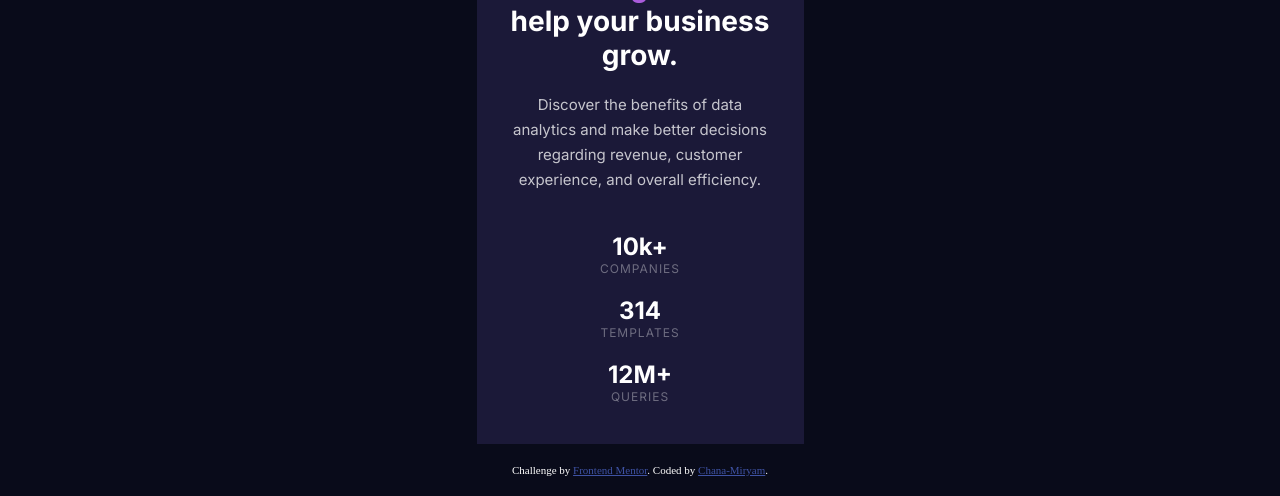
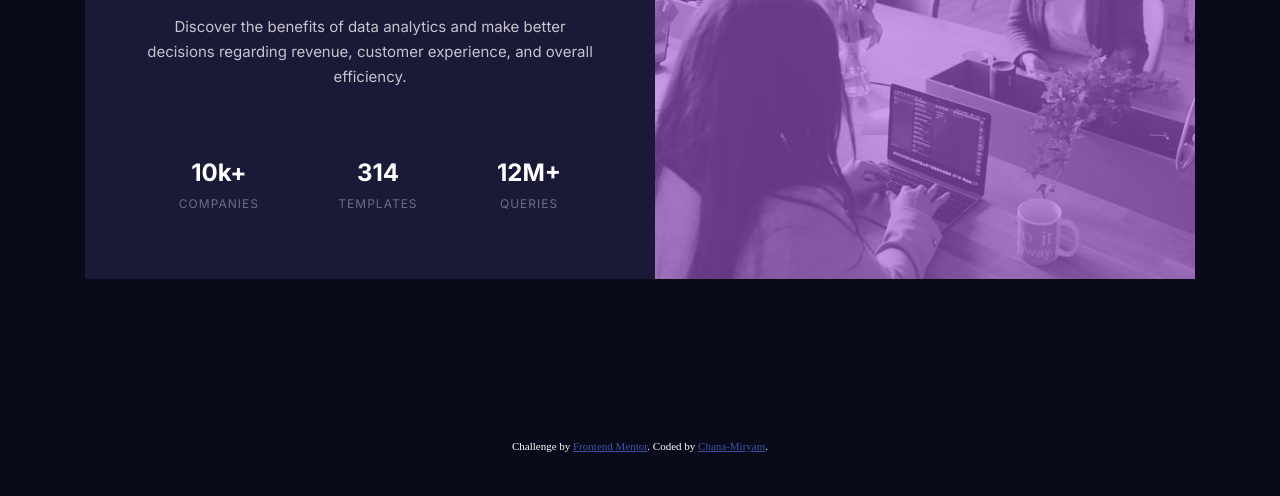
Before and after one commit to Chana-Miryam/stats-preview-card-component, a plain HTML site: page index.html in a window 1280 px wide. Shown: the part 328-824 px from the top of the page. After the commit the page ends 800 px from the top, so only its background shows below. Drawn offline with Linux system fonts and the light colour scheme.

Commit message:
Desktop version

```diff
--- a/index.html
+++ b/index.html
@@ -31,7 +31,6 @@
     <!--Title -->
     <title>Frontend Mentor | Stats preview card component</title>
 
-    <!-- Feel free to remove these styles or customise in your own stylesheet 👍 -->
   </head>
 
   <body>
@@ -44,6 +43,11 @@
                 <img
                   class="image--mobile"
                   src="images\image-header-mobile.jpg"
+                  alt="Women working at cafe"
+                />
+                <img
+                  class="image--desktop"
+                  src="images\image-header-desktop.jpg"
                   alt="Women working at cafe"
                 />
               </section>
@@ -65,14 +69,25 @@
               </p>
               <br />
               <br />
+
+              <div class = "text text__stats--grid">
+              <div class="text text__stats--1">
               <div class="text text__stats">10k+</div>
               <div class="text text__stats-captions">companies</div>
+              </div>
+
               <br />
+              <div class="text text__stats--2">
               <div class="text text__stats">314</div>
               <div class="text text__stats-captions">templates</div>
+              </div>
+
               <br />
+              <div class="text text__stats--3">
               <div class="text text__stats">12M+</div>
               <div class="text text__stats-captions">queries</div>
+              </div>
+              </div>
               <br />
               <br />
             </div>
--- a/styles.css
+++ b/styles.css
@@ -27,7 +27,7 @@
   --font-size-stats-captions: 0.75rem;
 }
 
-/* Allignment Styling */
+/* Alignment Styling */
 
 .page-container {
   position: relative;
@@ -45,6 +45,10 @@
   margin-left: auto;
   margin-right: auto;
   overflow: hidden;
+}
+
+.image--desktop {
+  display: none;
 }
 
 .image--mobile {
@@ -138,3 +142,73 @@ body {
 .attribution a {
   color: hsl(228, 45%, 44%);
 }
+
+
+
+@media screen and (min-width: 950px) {
+
+  /* Grid */
+  .container {
+    display: grid;
+    grid-template-columns: repeat(2fr);
+    grid-template-areas: "text image";
+  }
+
+  .text {
+    grid-area: text;
+    padding-top: 0.6rem;
+  }
+
+  .image {
+    grid-area: image;
+  }
+
+  .text__stats--grid {
+    display: grid;
+    grid-template-columns: repeat(3fr);
+    grid-template-rows: 1fr;
+    grid-template-areas: "text__stats--1 text__stats--2 text__stats--3";
+  }
+
+  .text__stats--1 {
+    grid-area: text__stats--1;
+  }
+
+  .text__stats--2 {
+    grid-area: text__stats--2;
+  }
+
+  .text__stats--3 {
+    grid-area: text__stats--3;
+  }
+
+  /* Styling */
+  .container {
+    max-width: 1110px;
+    max-height: 446px;
+    width: 95vw;
+    position: fixed;
+    top: 45%;
+    left: 50%;
+    transform: translate(-50%, -50%);
+  }
+
+  .image--mobile {
+    display: none;
+  }
+
+  .image--desktop {
+    display: block;
+    width: 100vw;
+    max-width: 540px;
+    height: auto;
+    opacity: 0.4;
+  }
+
+  .text__title {
+    font-weight: bold;
+    font-size: var(--font-size-title-desktop);
+  }
+
+
+}
```
